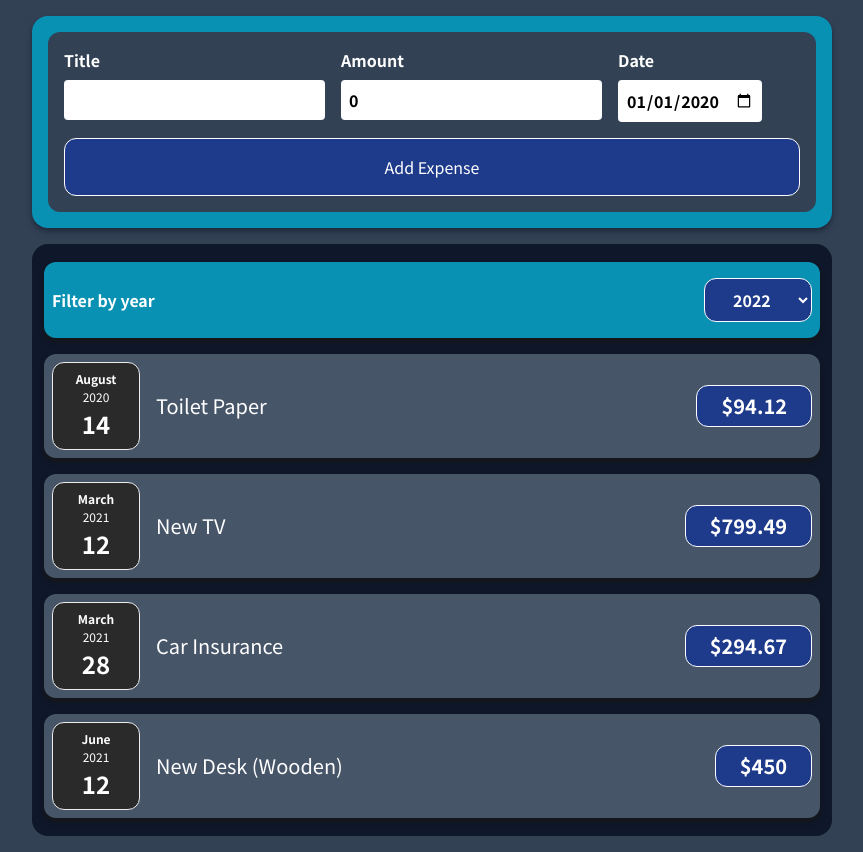
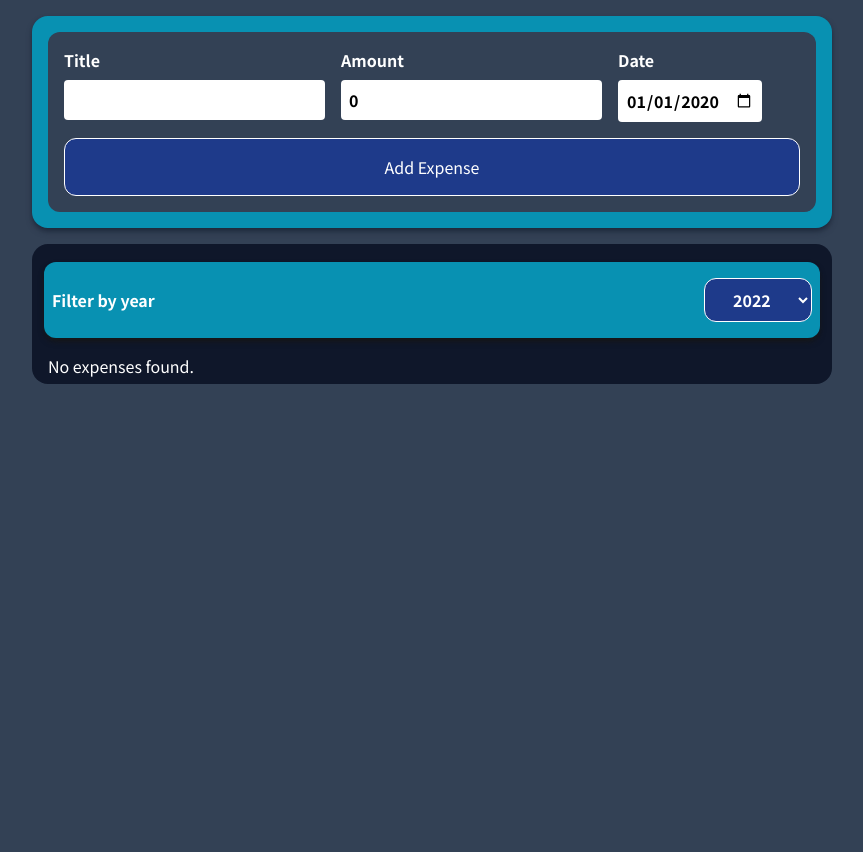
Before and after one commit to Tuzi555/expense-tracker, a React (Vite) app: page / in a window 1280 px wide. Shown: the whole page, without its empty margins (208-1071 px from the left). After the commit the page ends 800 px from the top, so only its background shows below. Built offline with nearby package versions, Linux system fonts and the light colour scheme.

Commit message:
Working stateful list of items with filtering

```diff
--- a/src/App.tsx
+++ b/src/App.tsx
@@ -1,11 +1,10 @@
-import React from 'react';
+import React, { useState } from 'react';
 
-import NewExpense from "./components/NewExpense/NewExpense";
+import NewExpense from './components/NewExpense/NewExpense';
 import Expenses from './components/Expenses/Expenses';
-import {ExpenseItemModel} from "./models/ExepnseItemModel";
+import { ExpenseItemModel } from './models/ExepnseItemModel';
 
-const App = () => {
-    const expenses = [
+const DUMMY_EXPENSES = [
   {
     id: 'e1',
     title: 'Toilet Paper',
@@ -26,18 +25,22 @@ const App = () => {
     date: new Date(2021, 5, 12),
   },
 ];
+const App = () => {
+  const [expenses, setExpenses] = useState(DUMMY_EXPENSES);
 
   const newExpenseAddedHandler = (newExpense: ExpenseItemModel) => {
-        expenses.push(newExpense)
-        console.log(expenses)
-    }
+    setExpenses((prevExpenses) => {
+      return [newExpense, ...prevExpenses];
+    });
+    console.log(expenses);
+  };
 
   return (
     <div>
-            <NewExpense onNewExpenseAdded={newExpenseAddedHandler}/>
+      <NewExpense onNewExpenseAdded={newExpenseAddedHandler} />
       <Expenses items={expenses} />
     </div>
   );
-}
+};
 
 export default App;
--- a/src/components/Expenses/ExpenseItem.tsx
+++ b/src/components/Expenses/ExpenseItem.tsx
@@ -1,4 +1,4 @@
-import React, {FC, useState} from 'react';
+import React, {FC} from 'react';
 
 import ExpenseDate from './ExpenseDate.js';
 import Card from '../UI/Card';
@@ -7,14 +7,13 @@ import {ExpenseItemModel} from "../../models/ExepnseItemModel";
 
 const ExpenseItem:FC<ExpenseItemModel> = (props) => {
   // function clickHandler() {}
-  const [title, setTitle] = useState(props.title);
   console.log('ExpenseItem evaluated by React');
 
   return (
     <Card className='expense-item'>
       <ExpenseDate date={props.date} />
       <div className='expense-item__description'>
-        <h2>{title}</h2>
+        <h2>{props.title}</h2>
         <div className='expense-item__price'>${props.amount}</div>
       </div>
     </Card>
--- a/src/components/Expenses/Expenses.tsx
+++ b/src/components/Expenses/Expenses.tsx
@@ -1,4 +1,4 @@
-import React, { FC } from 'react';
+import React, { FC, useState } from 'react';
 
 import ExpenseItem from './ExpenseItem.js';
 import './Expenses.css';
@@ -11,39 +11,31 @@ interface ExpensesProps {
 }
 
 const Expenses: FC<ExpensesProps> = (props) => {
+  const [filteredYear, setFilteredYear] = useState('2022');
   const filterExpensesHandler = (selectedYear: string) => {
     console.log(`Year selected by user: ${selectedYear}`);
+    setFilteredYear(selectedYear);
   };
+
+  const filteredExpenses = props.items.filter((expense) => expense.date.getFullYear().toString() === filteredYear);
   return (
     <div className="expenses rounded-2xl">
       <Card className="bg-cyan-600 py-4 my-4">
-        <ExpenseFilter onFilterExpenses={filterExpensesHandler} />
+        <ExpenseFilter selectedYear={filteredYear} onFilterExpenses={filterExpensesHandler} />
       </Card>
-
-      <ExpenseItem
-        id={props.items[0].id}
-        title={props.items[0].title}
-        amount={props.items[0].amount}
-        date={props.items[0].date}
-      />
-      <ExpenseItem
-        id={props.items[1].id}
-        title={props.items[1].title}
-        amount={props.items[1].amount}
-        date={props.items[1].date}
-      />
-      <ExpenseItem
-        id={props.items[2].id}
-        title={props.items[2].title}
-        amount={props.items[2].amount}
-        date={props.items[2].date}
-      />
-      <ExpenseItem
-        id={props.items[3].id}
-        title={props.items[3].title}
-        amount={props.items[3].amount}
-        date={props.items[3].date}
-      />
+      {filteredExpenses.length === 0 ? (
+        <p className="text-white m-1">No expenses found.</p>
+      ) : (
+        filteredExpenses.map((expense) => (
+          <ExpenseItem
+            key={expense.id}
+            id={expense.id}
+            title={expense.title}
+            amount={expense.amount}
+            date={expense.date}
+          />
+        ))
+      )}
     </div>
   );
 };
--- a/src/components/Expenses/ExpensesFilter.tsx
+++ b/src/components/Expenses/ExpensesFilter.tsx
@@ -1,6 +1,7 @@
 import React, { ChangeEvent, FC } from 'react';
 
 interface ExpenseFilterProps {
+  selectedYear: string;
   onFilterExpenses: (selectedYear: string) => void;
 }
 
@@ -12,7 +13,11 @@ const ExpensesFilter: FC<ExpenseFilterProps> = (props) => {
     <div className="expenses-filter text-white">
       <div className="flex w-full items-center justify-between">
         <label className="m-2 font-bold">Filter by year</label>
-        <select className="rounded-xl px-6 py-2 mx-2 bg-blue-900 border border-white font-bold" onChange={changeYearHandler}>
+        <select
+          className="rounded-xl px-6 py-2 mx-2 bg-blue-900 border border-white font-bold"
+          onChange={changeYearHandler}
+          value={props.selectedYear}
+        >
           <option value="2022">2022</option>
           <option value="2021">2021</option>
           <option value="2020">2020</option>
```
Also changed, not shown: src/models/ExepnseItemModel.ts (renamed from src/models/ExepnseItemModel.tsx). Lines whose indentation alone changed are shown as unchanged.
